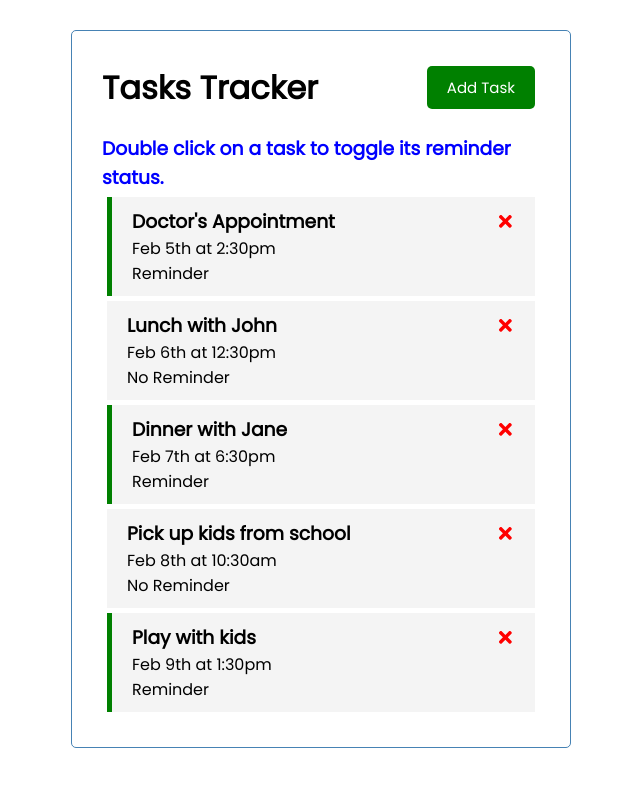
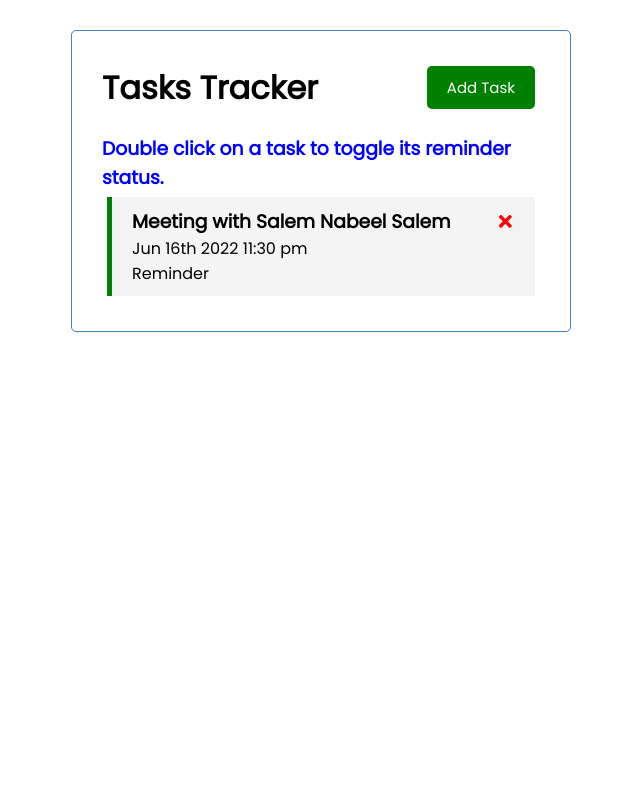
Before and after one commit to SalemNabeelSalem/reactjs-crash-course-tasks-tracker-application, a React (Create React App) app: page / in a window 1280 px wide. Shown: the top 786 px of the page, without its empty margins (319-959 px from the left). Built offline with nearby package versions, Linux system fonts and the light colour scheme; data requests are answered from the project's data file.

Commit message:
Cover all CRUD with Json Server

```diff
--- /dev/null
+++ b/db.json
@@ -0,0 +1,10 @@
+{
+  "tasks": [
+    {
+      "title": "Meeting with Salem Nabeel Salem",
+      "reminder": true,
+      "dateTime": "Jun 16th 2022 11:30 pm",
+      "id": 1
+    }
+  ]
+}
--- a/package.json
+++ b/package.json
@@ -6,6 +6,7 @@
     "@testing-library/jest-dom": "^5.16.4",
     "@testing-library/react": "^13.3.0",
     "@testing-library/user-event": "^13.5.0",
+    "json-server": "^0.17.0",
     "moment": "^2.29.3",
     "react": "^18.1.0",
     "react-datepicker": "^4.8.0",
@@ -19,7 +20,8 @@
     "start": "react-scripts start",
     "build": "react-scripts build",
     "test": "react-scripts test",
-    "eject": "react-scripts eject"
+    "eject": "react-scripts eject",
+    "server": "json-server --watch db.json --port 5000"
   },
   "eslintConfig": {
     "extends": [
--- a/src/App.js
+++ b/src/App.js
@@ -1,6 +1,6 @@
 import React from "react";
 
-import { useState } from "react";
+import { useState, useEffect } from "react";
 
 import Header from "./components/Header";
 
@@ -11,61 +11,79 @@ import AddTask from "./components/AddTask";
 const App = () => {
   const [showAddTask, setShowAddTask] = useState(false);
 
-  const [tasks, setTasks] = useState([
-    {
-      id: 1,
-      title: "Doctor's Appointment",
-      dayTime: "Feb 5th at 2:30pm",
-      reminder: true,
-    },
-    {
-      id: 2,
-      title: "Lunch with John",
-      dayTime: "Feb 6th at 12:30pm",
-      reminder: false,
-    },
-    {
-      id: 3,
-      title: "Dinner with Jane",
-      dayTime: "Feb 7th at 6:30pm",
-      reminder: true,
-    },
-    {
-      id: 4,
-      title: "Pick up kids from school",
-      dayTime: "Feb 8th at 10:30am",
-      reminder: false,
-    },
-    {
-      id: 5,
-      title: "Play with kids",
-      dayTime: "Feb 9th at 1:30pm",
-      reminder: true,
-    },
-  ]);
+  const [tasks, setTasks] = useState([]);
 
-  // add a new task
-  const addTask = (task) => {
-    const id = Math.floor(Math.random() * 10000) + 1;
+  useEffect(() => {
+    fetchAllTasksAndSetTasksState();
+  });
 
+  const fetchAllTasksAndSetTasksState = async () => {
+    const tasks = await fetchAllTasks();
+
+    setTasks(tasks);
+  };
+
+  const fetchAllTasks = async () => {
+    const response = await fetch("http://localhost:5000/tasks");
+
+    const data = await response.json();
+
+    return data;
+  };
+
+  const addTask = async (task) => {
+    // const id = Math.floor(Math.random() * 10000) + 1;
+
+    task["dateTime"] = task["formatedDateTime"];
+
+    delete task["formatedDateTime"];
+
+    /**
     const newTask = {
       id,
       ...task,
     };
+    */
 
-    console.log(newTask);
+    // console.log(newTask);
 
-    setTasks([...tasks, newTask]);
+    // setTasks([...tasks, newTask]);
+
+    await fetch("http://localhost:5000/tasks", {
+      method: "POST",
+      headers: {
+        "Content-Type": "application/json",
+      },
+      body: JSON.stringify(task),
+    })
+      .then(() => {
+        fetchAllTasksAndSetTasksState();
+      })
+      .catch((error) => {
+        console.error(error);
+      });
   };
 
-  // delete task by id
-  const deleteTask = (id) => {
+  const deleteTask = async (id) => {
+    /**
     const newTasks = tasks.filter((task) => task.id !== id);
     setTasks(newTasks);
+    */
+
+    // delete task by id from database
+    await fetch(`http://localhost:5000/tasks/${id}`, {
+      method: "DELETE",
+    })
+      .then(() => {
+        fetchAllTasksAndSetTasksState();
+      })
+      .catch((error) => {
+        console.error(error);
+      });
   };
 
   // toggle task reminder
-  const toggleTaskReminder = (id) => {
+  const toggleTaskReminder = async (id) => {
     /**
     const newTasks = tasks.map((task) => {
       if (task.id === id) {
@@ -77,11 +95,30 @@ const App = () => {
     setTasks(newTasks);
     */
 
+    /**
     const newTasks = tasks.map((task) =>
       task.id === id ? { ...task, reminder: !task.reminder } : task
     );
 
     setTasks(newTasks);
+    */
+
+    // update task reminder by id from database
+    await fetch(`http://localhost:5000/tasks/${id}`, {
+      method: "PATCH",
+      headers: {
+        "Content-Type": "application/json",
+      },
+      body: JSON.stringify({
+        reminder: !tasks.find((task) => task.id === id).reminder,
+      }),
+    })
+      .then(() => {
+        fetchAllTasksAndSetTasksState();
+      })
+      .catch((error) => {
+        console.error(error);
+      });
   };
 
   return (
@@ -107,7 +144,9 @@ const App = () => {
           onToggle={toggleTaskReminder}
         />
       ) : (
-        <p>No tasks to display</p>
+        <p style={{ color: "red", textAlign: "center", fontWeight: "bold" }}>
+          No tasks to display.
+        </p>
       )}
     </div>
   );
--- a/src/components/Task.js
+++ b/src/components/Task.js
@@ -16,7 +16,7 @@ const Task = (props) => {
         />
       </h3>
 
-      <p>{task.dayTime}</p>
+      <p>{task.dateTime}</p>
 
       <p>{task.reminder ? "Reminder" : "No Reminder"}</p>
     </div>
```
Also changed, not shown: 2 other files (tests, documents, lock files or other folders).
